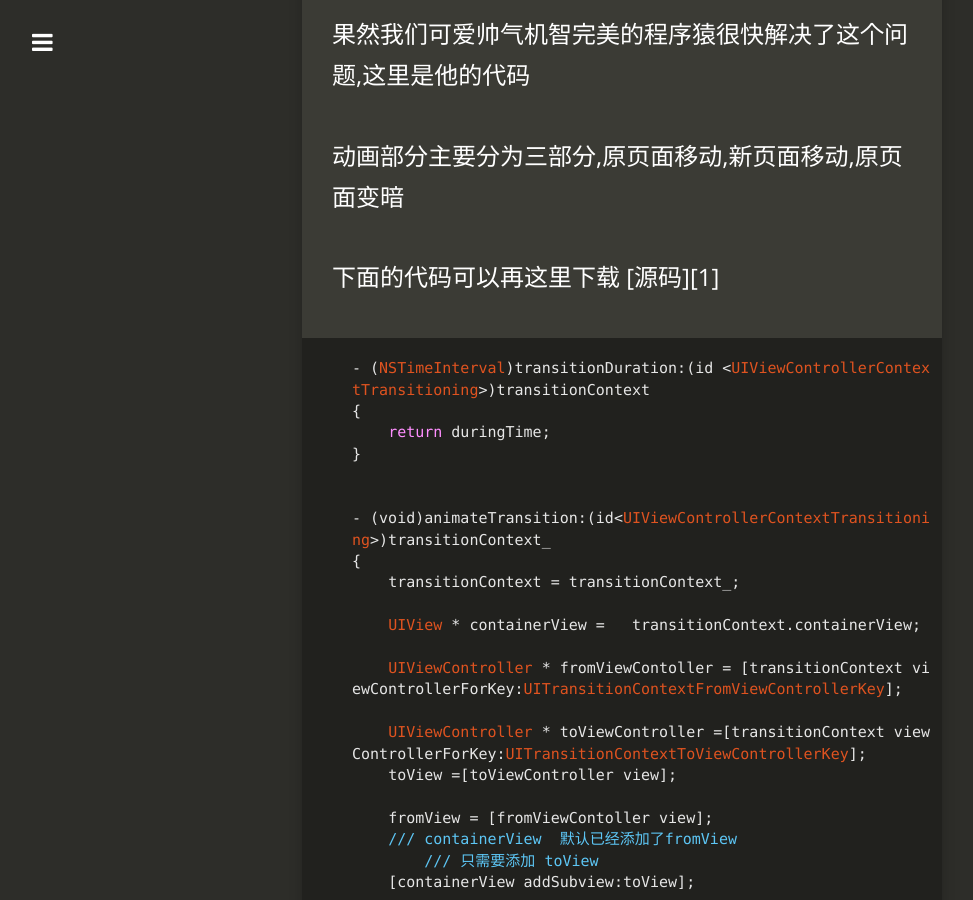
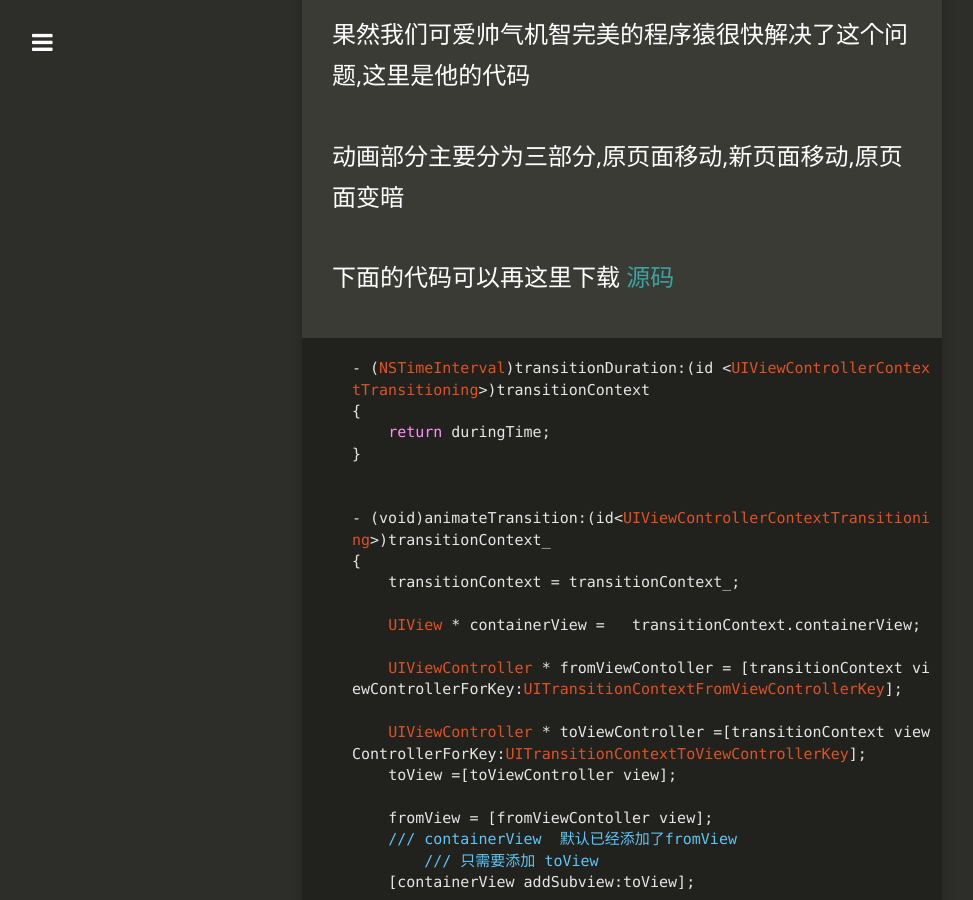
Before and after one commit to JGDU/JGDU.github.io, a Jekyll site: the page built from _posts/2015-12-25-PushAndPopTransitions.md, in a window 1280 px wide and 900 px high, scrolled down 2411 px. Shown: the whole window, without its empty margins (18-991 px from the left). Built offline with Jekyll 4.4.1, drawn with Linux system fonts in a browser that asks for light colours; nearby versions of some CDN libraries; Markdown is read by kramdown in place of the engine named in the settings; comment, search, counter and statistics services are not loaded; some of the changed lines change nothing that is shown.

Commit message:
添加地址

```diff
--- a/_posts/2015-12-25-PushAndPopTransitions.md
+++ b/_posts/2015-12-25-PushAndPopTransitions.md
@@ -152,4 +152,4 @@ _`<UIViewControllerAnimatedTransitioning>`_  该协议是自定义这个动画
 
 
 
-[1]:
+[1]: https://github.com/jianAjian/PushAndPopTransitions/tree/master
```
